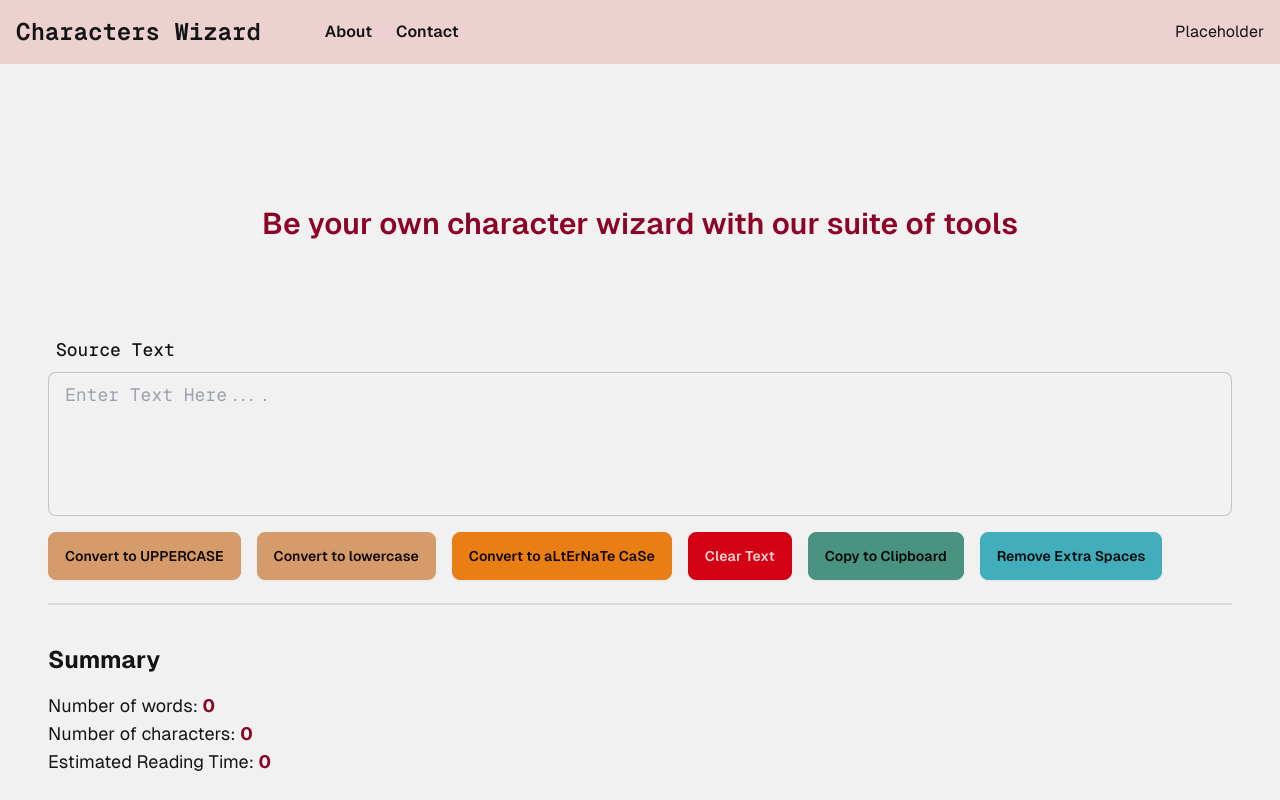
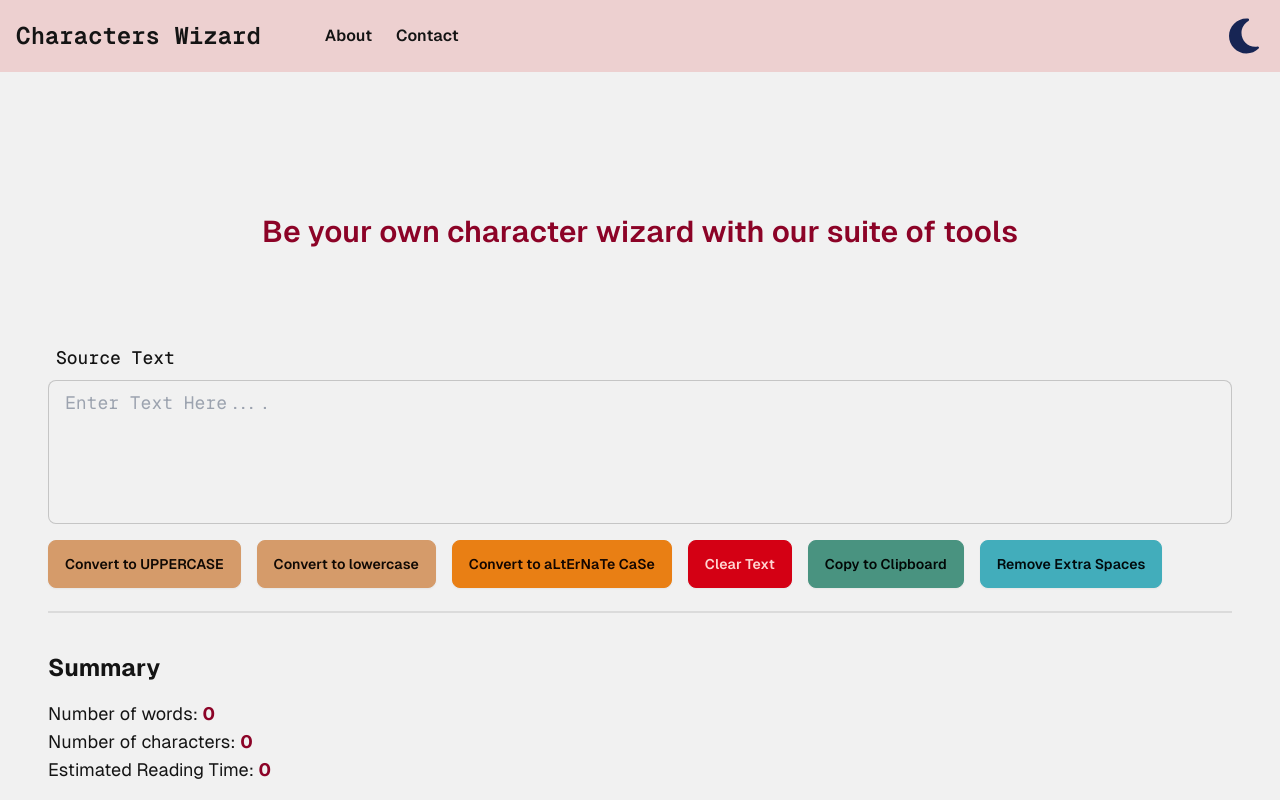
Before and after one commit to nirzon47/characters-wizard, a React (Vite) app: page / in a window 1280 px wide. Shown: the top 800 px of the page. Built offline with nearby package versions, Linux system fonts and the light colour scheme.

Commit message:
added themes

```diff
--- a/src/Components/Header.jsx
+++ b/src/Components/Header.jsx
@@ -1,4 +1,21 @@
+import { useReducer } from 'react'
+import { FaSun, FaMoon } from 'react-icons/fa6'
+
 const Header = () => {
+	const handleThemeChange = (state) => {
+		if (state === 'autumn') {
+			document.documentElement.setAttribute('data-theme', 'coffee')
+			return 'coffee'
+		} else if (state === 'coffee') {
+			document.documentElement.setAttribute('data-theme', 'autumn')
+			return 'autumn'
+		} else {
+			return state
+		}
+	}
+
+	const [theme, dispatchTheme] = useReducer(handleThemeChange, 'autumn')
+
 	return (
 		<header className='sticky top-0 flex items-center justify-between p-4 bg-primary-content'>
 			<div className='flex items-center gap-16'>
@@ -13,8 +30,12 @@ const Header = () => {
 					</ul>
 				</nav>
 			</div>
-			{/* TODO: Add Theme Toggle */}
-			<p>Placeholder</p>
+
+			<label className='swap swap-rotate'>
+				<input type='checkbox' onClick={() => dispatchTheme()} />
+				<FaMoon className='w-10 h-10 swap-off text-blue-950' />
+				<FaSun className='w-10 h-10 text-yellow-500 swap-on' />
+			</label>
 		</header>
 	)
 }
```
